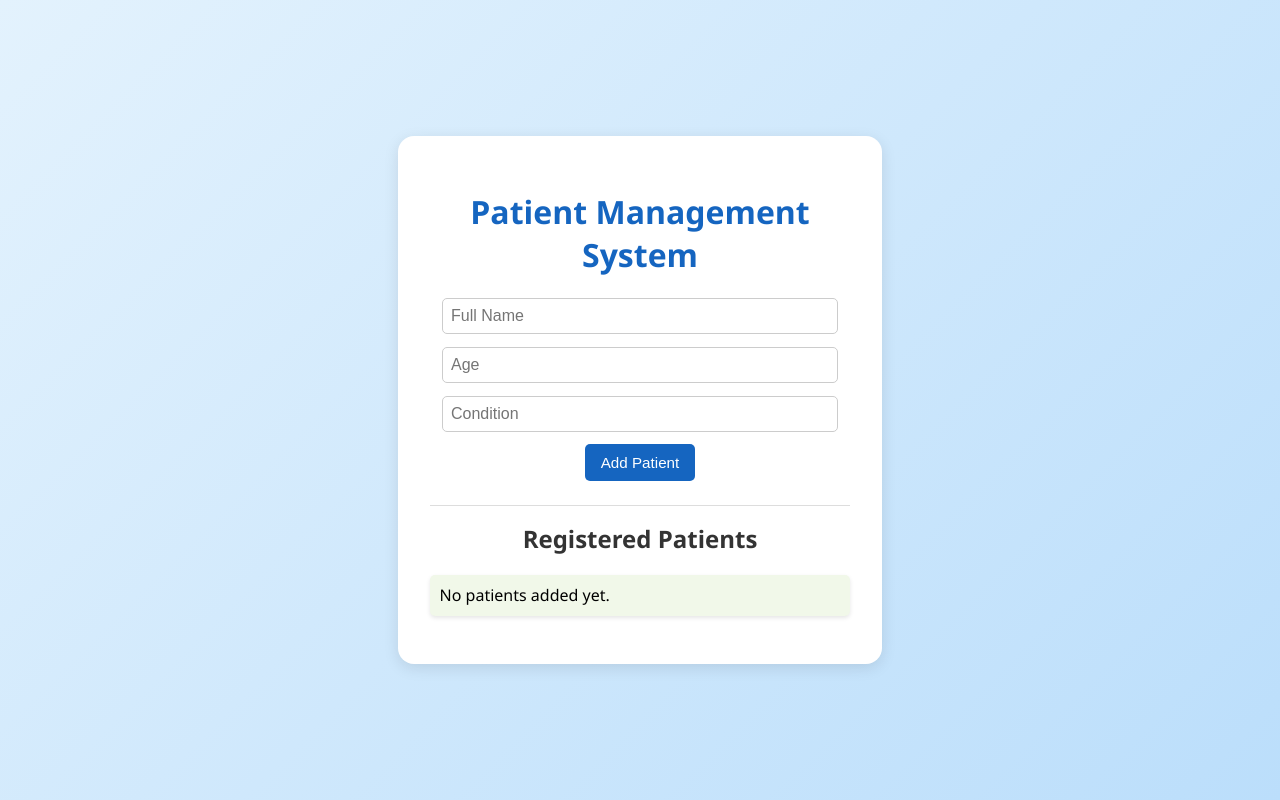
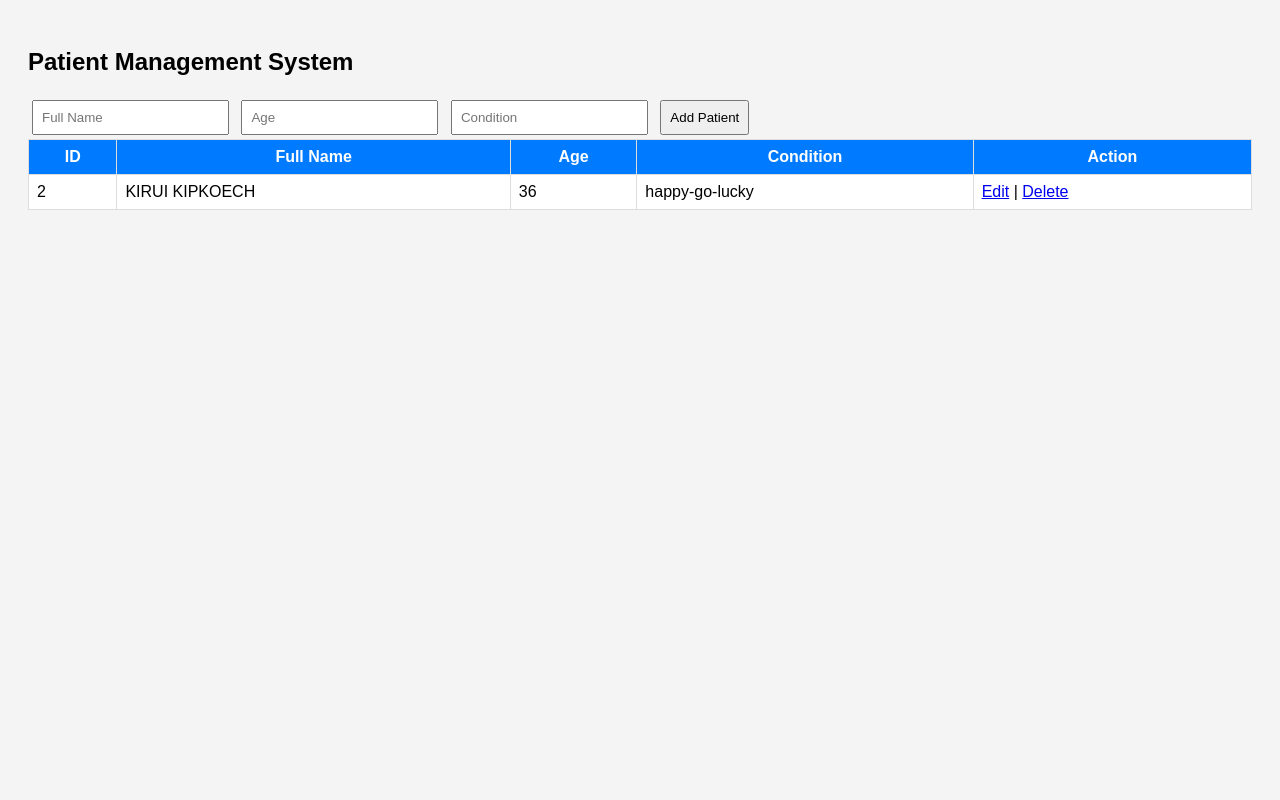
Before and after one commit to dennis04kirui/patient-mgmt, a Flask app: page / in a window 1280 px wide. Run offline with Flask 3, Linux system fonts and the light colour scheme; data comes from the database, SQL or seed files in the repository; both versions use the stored data as it was after the commit; data that the repository does not hold is empty.

Commit message:
Add edit/update feature for patients

```diff
--- a/app.py
+++ b/app.py
@@ -1,33 +1,63 @@
-from flask import Flask, render_template, request, jsonify
+from flask import Flask, render_template, request, redirect, url_for
+import sqlite3
+from database import init_db
 
 app = Flask(__name__)
+init_db()
 
-patients = []
-
+# Home Page
 @app.route('/')
 def home():
-    return render_template('index.html')
+    conn = sqlite3.connect('patients.db')
+    c = conn.cursor()
+    c.execute("SELECT * FROM patients")
+    patients = c.fetchall()
+    conn.close()
+    return render_template('index.html', patients=patients)
 
-@app.route('/patients', methods=['GET'])
-def get_patients():
-    return jsonify(patients)
+# Add Patient
+@app.route('/add', methods=['POST'])
+def add_patient():
+    name = request.form['name']
+    age = request.form['age']
+    condition = request.form['condition']
 
-@app.route('/patients', methods=['POST'])
-def add_patient():
-    data = request.get_json()
-    patients.append({
-        "id": len(patients) + 1,
-        "name": data['name'],
-        "age": data['age'],
-        "condition": data['condition']
-    })
-    return jsonify({"message": "Patient added successfully!"}), 201
+    conn = sqlite3.connect('patients.db')
+    c = conn.cursor()
+    c.execute("INSERT INTO patients (name, age, condition) VALUES (?, ?, ?)", (name, age, condition))
+    conn.commit()
+    conn.close()
+    return redirect(url_for('home'))
 
-@app.route('/patients/<int:id>', methods=['DELETE'])
+# Delete Patient
+@app.route('/delete/<int:id>')
 def delete_patient(id):
-    global patients
-    patients = [p for p in patients if p['id'] != id]
-    return jsonify({"message": "Patient deleted successfully!"})
+    conn = sqlite3.connect('patients.db')
+    c = conn.cursor()
+    c.execute("DELETE FROM patients WHERE id = ?", (id,))
+    conn.commit()
+    conn.close()
+    return redirect(url_for('home'))
+# Edit Patient
+@app.route('/edit/<int:id>', methods=['GET', 'POST'])
+def edit_patient(id):
+    conn = sqlite3.connect('patients.db')
+    c = conn.cursor()
+
+    if request.method == 'POST':
+        name = request.form['name']
+        age = request.form['age']
+        condition = request.form['condition']
+        c.execute("UPDATE patients SET name=?, age=?, condition=? WHERE id=?", (name, age, condition, id))
+        conn.commit()
+        conn.close()
+        return redirect(url_for('home'))
+
+    else:
+        c.execute("SELECT * FROM patients WHERE id=?", (id,))
+        patient = c.fetchone()
+        conn.close()
+        return render_template('edit.html', patient=patient)
 
 if __name__ == '__main__':
-    app.run(debug=True, host='0.0.0.0')
+    app.run(host='0.0.0.0', port=10000)
--- a/requirements.txt
+++ b/requirements.txt
@@ -1,2 +1 @@
 flask
-gunicorn
--- a/templates/index.html
+++ b/templates/index.html
@@ -1,147 +1,62 @@
 <!DOCTYPE html>
-<html lang="en">
+<html>
 <head>
-    <meta charset="UTF-8">
-    <meta name="viewport" content="width=device-width, initial-scale=1.0">
     <title>Patient Management System</title>
     <style>
         body {
-            font-family: "Segoe UI", sans-serif;
-            background: linear-gradient(135deg, #e3f2fd, #bbdefb);
-            margin: 0;
-            padding: 0;
-            display: flex;
-            justify-content: center;
-            align-items: center;
-            height: 100vh;
+            font-family: Arial;
+            background: #f4f4f4;
+            padding: 20px;
         }
-
-        .container {
-            background-color: white;
-            padding: 2rem;
-            border-radius: 1rem;
-            box-shadow: 0 4px 15px rgba(0, 0, 0, 0.1);
-            width: 420px;
-            text-align: center;
+        table {
+            background: white;
+            border-collapse: collapse;
+            width: 100%;
         }
-
-        h1 {
-            color: #1565c0;
-            margin-bottom: 1rem;
+        th, td {
+            border: 1px solid #ddd;
+            padding: 8px;
         }
-
-        input {
-            width: 90%;
-            padding: 0.5rem;
-            margin: 0.4rem 0;
-            border: 1px solid #ccc;
-            border-radius: 5px;
-            font-size: 1rem;
+        th {
+            background: #007BFF;
+            color: white;
         }
-
-        button {
-            background-color: #1565c0;
-            color: white;
-            border: none;
-            padding: 0.6rem 1rem;
-            border-radius: 5px;
-            font-size: 0.95rem;
-            cursor: pointer;
-            margin-top: 0.4rem;
-            transition: background 0.3s ease;
-        }
-
-        button:hover {
-            background-color: #0d47a1;
-        }
-
-        .delete-btn {
-            background-color: #e53935;
-            margin-left: 10px;
-            padding: 0.3rem 0.6rem;
-            font-size: 0.85rem;
-        }
-
-        .delete-btn:hover {
-            background-color: #b71c1c;
-        }
-
-        h2 {
-            margin-top: 1.5rem;
-            color: #333;
-            border-top: 1px solid #ddd;
-            padding-top: 1rem;
-        }
-
-        ul {
-            list-style-type: none;
-            padding: 0;
-            text-align: left;
-        }
-
-        li {
-            background-color: #f1f8e9;
-            margin: 0.4rem 0;
-            padding: 0.6rem;
-            border-radius: 5px;
-            box-shadow: 0 2px 4px rgba(0,0,0,0.1);
-            display: flex;
-            justify-content: space-between;
-            align-items: center;
+        button, input {
+            padding: 8px;
+            margin: 4px;
         }
     </style>
 </head>
 <body>
-    <div class="container">
-        <h1>Patient Management System</h1>
-        <form id="patientForm">
-            <input type="text" id="name" placeholder="Full Name" required>
-            <input type="number" id="age" placeholder="Age" required>
-            <input type="text" id="condition" placeholder="Condition" required>
-            <button type="submit">Add Patient</button>
-        </form>
+    <h2>Patient Management System</h2>
 
-        <h2>Registered Patients</h2>
-        <ul id="patientList"></ul>
-    </div>
+    <form method="POST" action="/add">
+        <input type="text" name="name" placeholder="Full Name" required>
+        <input type="number" name="age" placeholder="Age" required>
+        <input type="text" name="condition" placeholder="Condition" required>
+        <button type="submit">Add Patient</button>
+    </form>
 
-    <script>
-        const form = document.getElementById('patientForm');
-        const list = document.getElementById('patientList');
-
-        async function loadPatients() {
-            const res = await fetch('/patients');
-            const patients = await res.json();
-            list.innerHTML = patients.length
-                ? patients.map((p) => `
-                    <li>
-                        <span><b>${p.name}</b> (${p.age}) - ${p.condition}</span>
-                        <button class="delete-btn" onclick="deletePatient(${p.id})">Delete</button>
-                    </li>
-                `).join('')
-                : "<li>No patients added yet.</li>";
-        }
-
-        async function deletePatient(id) {
-            await fetch('/patients/' + id, { method: 'DELETE' });
-            loadPatients();
-        }
-
-        form.addEventListener('submit', async (e) => {
-            e.preventDefault();
-            const name = document.getElementById('name').value;
-            const age = document.getElementById('age').value;
-            const condition = document.getElementById('condition').value;
-            await fetch('/patients', {
-                method: 'POST',
-                headers: {'Content-Type': 'application/json'},
-                body: JSON.stringify({ name, age, condition })
-            });
-            form.reset();
-            loadPatients();
-        });
-
-        loadPatients();
-    </script>
+    <table>
+        <tr>
+            <th>ID</th>
+            <th>Full Name</th>
+            <th>Age</th>
+            <th>Condition</th>
+            <th>Action</th>
+        </tr>
+        {% for p in patients %}
+        <tr>
+            <td>{{ p[0] }}</td>
+            <td>{{ p[1] }}</td>
+            <td>{{ p[2] }}</td>
+            <td>{{ p[3] }}</td>
+            <td>
+  <a href="/edit/{{ p[0] }}">Edit</a> |
+  <a href="/delete/{{ p[0] }}">Delete</a>
+</td>
+        </tr>
+        {% endfor %}
+    </table>
 </body>
 </html>
```
Also changed, not shown: database.py (added, +15 -0 lines), templates/edit.html (added, +41 -0 lines), patients.db (added).
